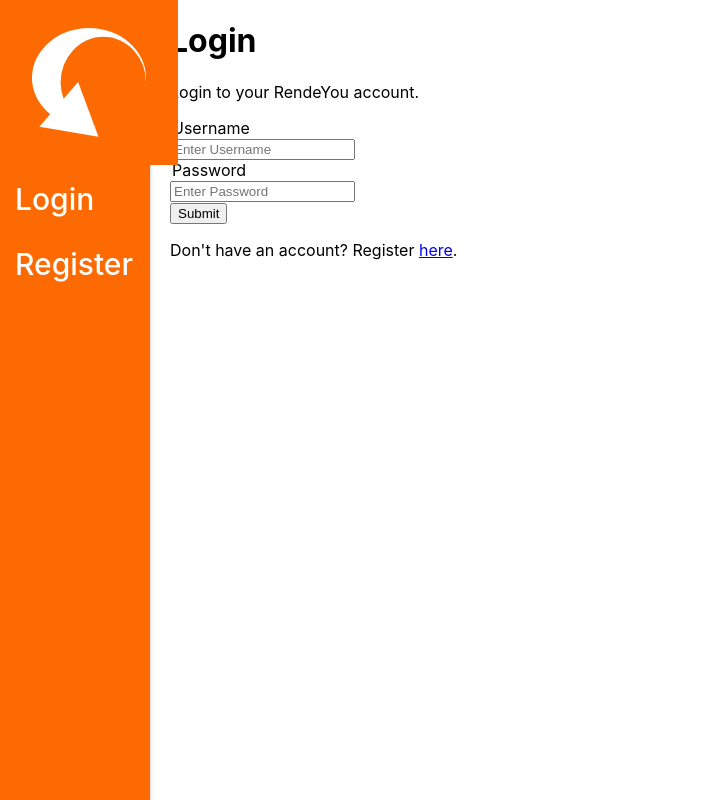
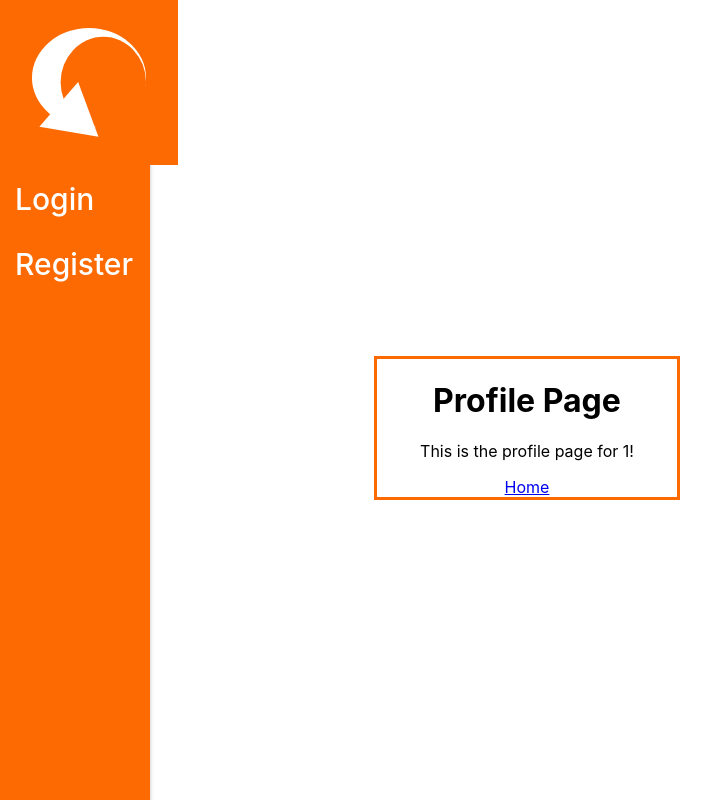
Before and after one commit to bliutech/RendeYou, a React (Create React App) app in the folder frontend/: page /user/1 in a window 1280 px wide. Before the commit this address led to /login. Shown: the whole page, without its empty margins (0-726 px from the left). Built offline with nearby package versions, Linux system fonts and the light colour scheme; no server answers.

Commit message:
implemented basic dynamic routing for public event and public user pages, based on routing

```diff
--- a/frontend/src/App.js
+++ b/frontend/src/App.js
@@ -12,7 +12,9 @@ import CreateEvents from './pages/Events.js';
 import NavBar from './components/NavBar.js';
 import { UserDataContext } from './context/UserDataProvider.js';
 import Friends from './pages/Friends.js';
-import { checkSession, getUserData } from './components/Util.js';
+import GetUser from './pages/GetUser.js';
+import GetEvent from './pages/GetEvent.js';
+
 function App() {
   const { isLoggedin, updateData } = useContext(UserDataContext);
 
@@ -27,6 +29,8 @@ function App() {
           <Route path='/' element={<Navigate to={'/login'} />} />
           <Route path='/login' element={<Login />} />
           <Route path='/register' element={<Register />} />
+          <Route path='/user/:id' element={<GetUser />} />
+          <Route path='/event/:id' element={<GetEvent />} />
           <Route path='*' element={<Navigate to={'/login'} />} />
         </Routes>
       </BrowserRouter>
--- /dev/null
+++ b/frontend/src/pages/GetEvent.js
@@ -0,0 +1,48 @@
+import React, { useEffect, useState } from 'react';
+import { Link, useParams } from 'react-router-dom';
+import '../index.css';
+import EventCard from '../components/EventCard.js';
+import backend from '../components/Util.js';
+
+export default function GetUser() {
+    let {id} = useParams('');
+    document.title = id + '\'s Event | RendeYou';
+    let [user, setUser] = useState({});
+    async function getUser(id)
+    {
+        const res = await fetch(backend('/event/' + id), {
+            method: 'GET'
+        });
+        if (res.status >= 400) {
+            console.log(res.error);
+        }
+        else {
+            console.log('Page found!');
+        }
+        const curr_user = await res.json();
+        setUser(curr_user);
+    }
+    useEffect(()=> {
+        getUser(id);
+    }, []);
+
+    return (
+    <>
+        <div
+        style={{
+            position: 'fixed',
+            bottom: '300px',
+            right: '600px',
+            width: '300px',
+            border: '3px solid #fc6a01',
+            textAlign: 'center',
+        }}
+        >
+        <h1>Event Page</h1>
+        {/* { <EventCard user={user} /> } */}
+        <p>This is the event page for {id}!</p>
+        <Link to='/'>Home</Link>
+        </div>
+    </>
+    );
+}
--- /dev/null
+++ b/frontend/src/pages/GetUser.js
@@ -0,0 +1,48 @@
+import React, { useEffect, useState } from 'react';
+import { Link, useParams } from 'react-router-dom';
+import '../index.css';
+import ProfileCard from '../components/ProfileCard.js';
+import backend from '../components/Util.js';
+
+export default function GetUser() {
+    let { id } = useParams('');
+    document.title = id + '\'s Profile | RendeYou';
+    let [user, setUser] = useState({});
+    async function getUser(id)
+    {
+        const res = await fetch(backend('/user' + id), {
+            method: 'GET'
+        });
+        if (res.status >= 400) {
+            console.log(res.error);
+        }
+        else {
+            console.log('Page found!');
+        }
+        const curr_user = await res.json();
+        setUser(curr_user);
+    }
+    useEffect(()=> {
+        getUser(id);
+    }, []);
+
+    return (
+    <>
+        <div
+        style={{
+            position: 'fixed',
+            bottom: '300px',
+            right: '600px',
+            width: '300px',
+            border: '3px solid #fc6a01',
+            textAlign: 'center',
+        }}
+        >
+        <h1>Profile Page</h1>
+        {/* { <ProfileCard user={user} /> } */}
+        <p>This is the profile page for {id}!</p>
+        <Link to='/'>Home</Link>
+        </div>
+    </>
+    );
+}
```
Also changed, not shown: 1 other file (tests, documents, lock files or other folders).
